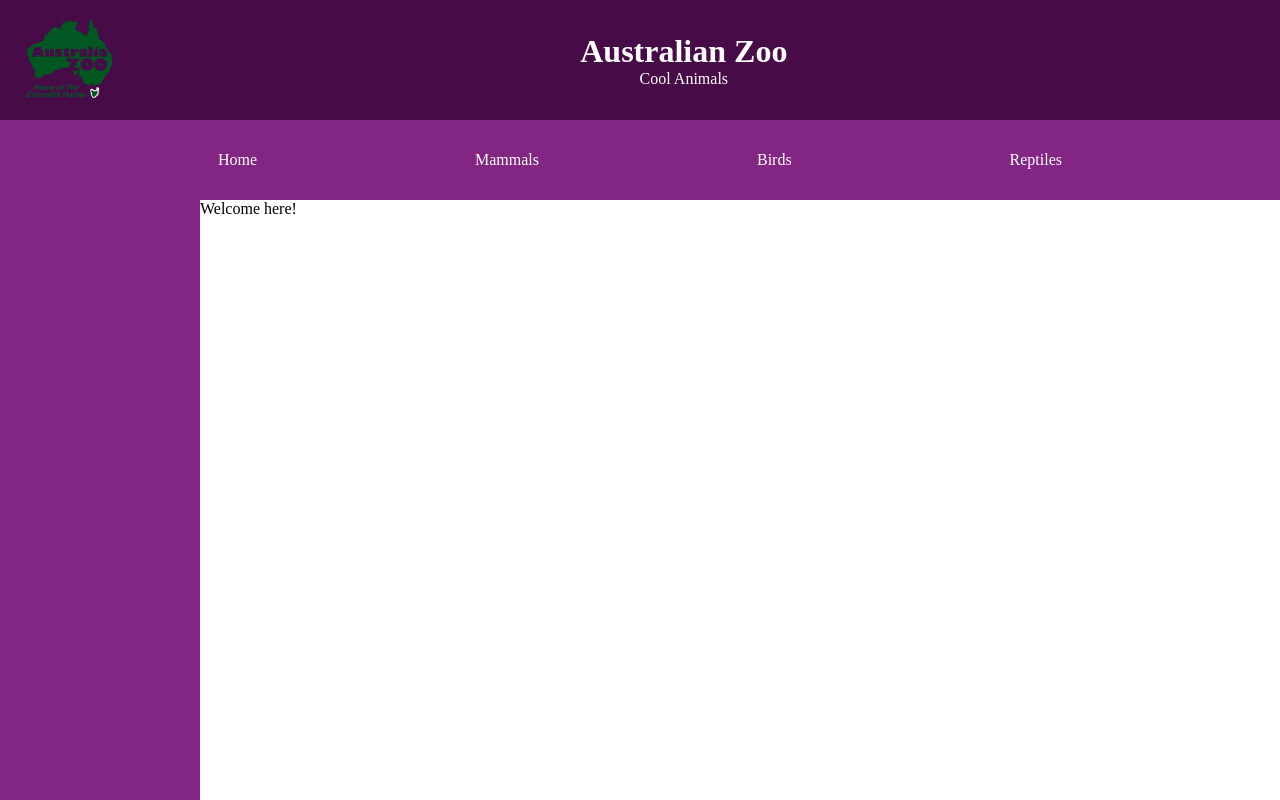
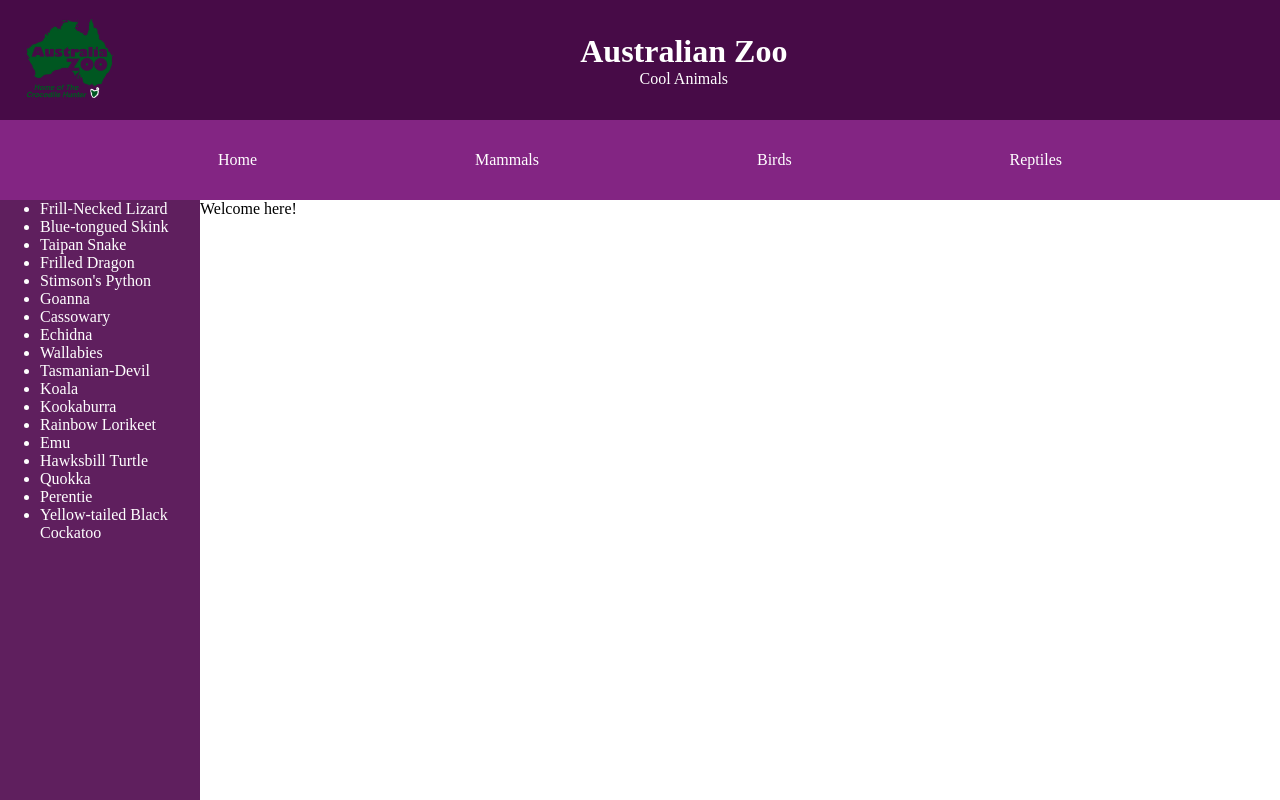
Before and after one commit to hasuwini77/zoo_react01, a React (Vite) app: page / in a window 1280 px wide. Shown: the top 800 px of the page. Built offline with nearby package versions, Linux system fonts and the light colour scheme.

Commit message:
first setting up the main list on the sidebar for main page

```diff
--- a/src/App.jsx
+++ b/src/App.jsx
@@ -7,14 +7,18 @@ import ReptilesPage from "./components/ReptilesPage";
 import Footer from "./components/Footer";
 import Layout from "./pages/Layout";
 import { Route, Routes } from "react-router-dom";
+import { useState } from "react";
+import { arrayOfAnimals } from "./data/data";
 
 function App() {
+  const [animalDisplayed, setAnimalDisplayed] = useState(arrayOfAnimals);
+
   return (
     <>
       <Header img={"logo-green.png"} />
       <Routes>
         <Route element={<Layout />}>
-          <Route path="/" element={<MainPage />} />
+          <Route path="/" element={<MainPage animalList={animalDisplayed} />} />
           <Route path="/mammals" element={<MammalsPage />} />
           <Route path="/reptiles" element={<ReptilesPage />} />
           <Route path="/birds" element={<BirdsPage />} />
--- a/src/components/MainPage/index.jsx
+++ b/src/components/MainPage/index.jsx
@@ -3,10 +3,10 @@ import styles from "./MainPage.module.css";
 import Sidebar from "../Sidebar";
 import MainContent from "../MainContent";
 
-const MainPage = () => {
+const MainPage = ({ animalList }) => {
   return (
     <div className={styles.mainPage}>
-      <Sidebar />
+      <Sidebar animalList={animalList} />
       <MainContent />
     </div>
   );
--- a/src/components/Sidebar/Sidebar.module.css
+++ b/src/components/Sidebar/Sidebar.module.css
@@ -1,7 +1,8 @@
 .sidebar {
   width: 200px;
-  background-color: #832583;
+  background-color: #5f1f5e;
   height: 100%;
+  color: white;
 }
 
 @media only screen and (max-width: 768px) {
--- a/src/components/Sidebar/index.jsx
+++ b/src/components/Sidebar/index.jsx
@@ -1,8 +1,16 @@
 import React from "react";
 import styles from "./Sidebar.module.css";
 
-const Sidebar = () => {
-  return <div className={styles.sidebar}></div>;
+const Sidebar = ({ animalList }) => {
+  return (
+    <div className={styles.sidebar}>
+      <ul>
+        {animalList.map((animal, index) => (
+          <li key={index}>{animal.name}</li>
+        ))}
+      </ul>
+    </div>
+  );
 };
 
 export default Sidebar;
--- a/src/data/data.js
+++ b/src/data/data.js
@@ -258,4 +258,12 @@ const yellowTailedBlackCockatoo = new Animal(
   "18"
 );
 
-let arrayOfAnimals = [frillNeckedLizard, blueTongued, taipanSnake, frilledDragon, stimsonPython, goanna, cassowary, echidna, wallabies, tasmanian_Devil, koala, kookaburra, lorikeet, emu, hawksbillTurtle, quokka, perentie, yellowTailedBlackCockatoo];
+export const arrayOfAnimals = [frillNeckedLizard, blueTongued, taipanSnake, frilledDragon, stimsonPython, goanna, cassowary, echidna, wallabies, tasmanian_Devil, koala, kookaburra, lorikeet, emu, hawksbillTurtle, quokka, perentie, yellowTailedBlackCockatoo];
+
+export const arrayOfBirds = arrayOfAnimals.filter((animal) => animal.group === "birds");
+export const arrayOfReptiles = arrayOfAnimals.filter((animal) => animal.group === "reptiles");
+export const arrayOfMammals = arrayOfAnimals.filter((animal) => animal.group === "mammals");
+
+console.log(arrayOfBirds);
+console.log(arrayOfReptiles);
+console.log(arrayOfMammals);
```
